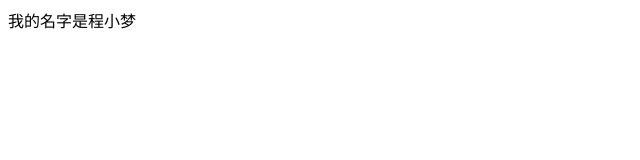
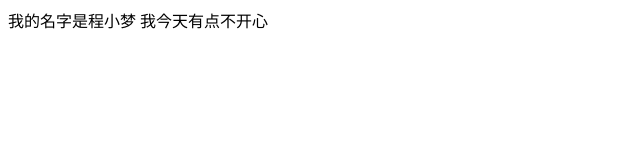
Before and after one commit to cmy0816/first1, a plain HTML site: page index.html in a window 1280 px wide. Shown: the whole page, without its empty margins (0-640 px from the left). Drawn offline with Linux system fonts and the light colour scheme.

Commit message:
第二次修改

```diff
--- a/index.html
+++ b/index.html
@@ -9,7 +9,7 @@
 </head>
 
 <body>
-    我的名字是程小梦
+    我的名字是程小梦 我今天有点不开心
 </body>
 
 </html>
```
